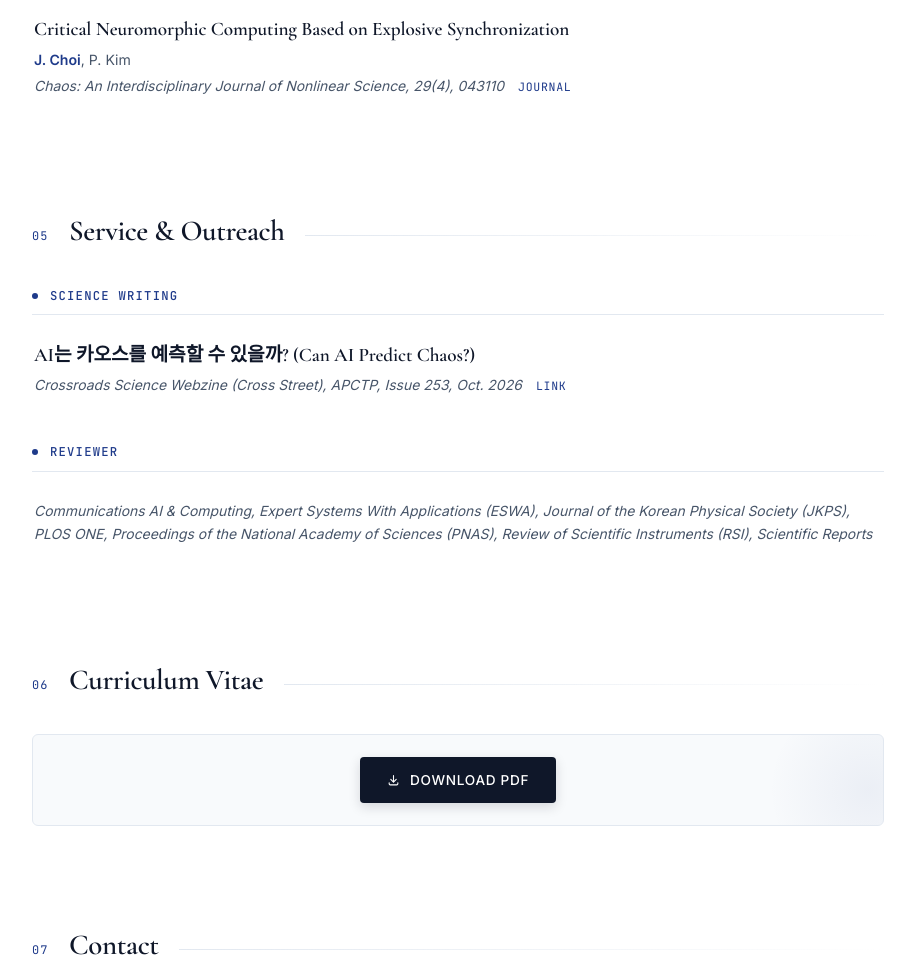
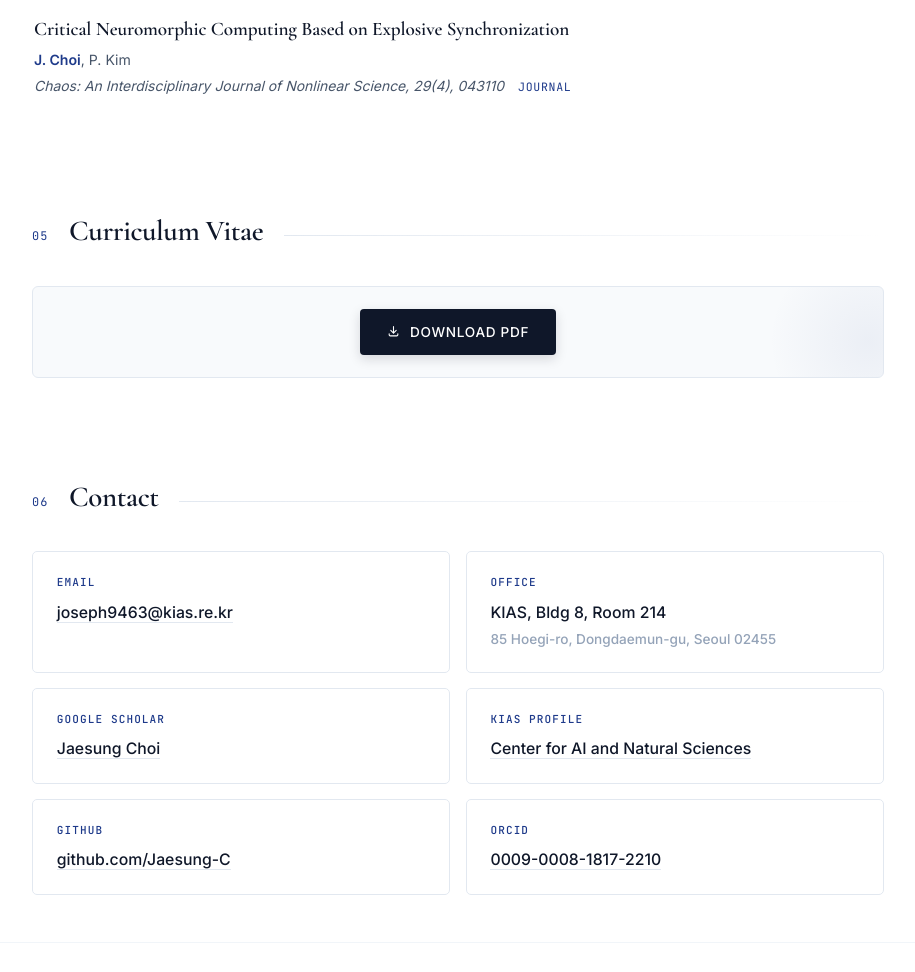
Before and after one commit to Jaesung-C/Jaesung-C.github.io, a plain HTML site: page index.html in a window 1280 px wide. Shown: the part 4209-5181 px from the top of the page, without its empty margins (182-1097 px from the left). Drawn offline with nearby package versions, Linux system fonts and the light colour scheme.

Commit message:
Update homepage and CV
Remove the Service & Outreach section from the homepage and add the
original Korean title to the science writing entry in the CV.

```diff
--- a/index.html
+++ b/index.html
@@ -680,31 +680,10 @@
   </div>
 </section>
 
-<!-- SERVICE & OUTREACH -->
-<section id="service">
-  <div class="section-head reveal">
-    <span class="section-num">05</span>
-    <h2>Service &amp; Outreach</h2>
-  </div>
-
-  <div class="pub-year reveal">Science Writing</div>
-
-  <div class="pub-item reveal">
-    <div class="pub-title">AI는 카오스를 예측할 수 있을까? (Can AI Predict Chaos?)</div>
-    <div class="pub-venue">Crossroads Science Webzine (Cross Street), APCTP, Issue 253, Oct. 2026 <span class="pub-links"><a href="https://crossroads.apctp.org/cop/bbs/000000000000/selectArticleDetail.do?nttId=4385" target="_blank">link</a></span></div>
-  </div>
-
-  <div class="pub-year reveal">Reviewer</div>
-
-  <div class="pub-item reveal">
-    <div class="pub-venue">Communications AI &amp; Computing, Expert Systems With Applications (ESWA), Journal of the Korean Physical Society (JKPS), PLOS ONE, Proceedings of the National Academy of Sciences (PNAS), Review of Scientific Instruments (RSI), Scientific Reports</div>
-  </div>
-</section>
-
 <!-- CV -->
 <section id="cv">
   <div class="section-head reveal">
-    <span class="section-num">06</span>
+    <span class="section-num">05</span>
     <h2>Curriculum Vitae</h2>
   </div>
   <div class="cv-block reveal">
@@ -718,7 +697,7 @@
 <!-- CONTACT -->
 <section id="contact">
   <div class="section-head reveal">
-    <span class="section-num">07</span>
+    <span class="section-num">06</span>
     <h2>Contact</h2>
   </div>
   <div class="contact-grid">
```
Also changed, not shown: 2 other files.
